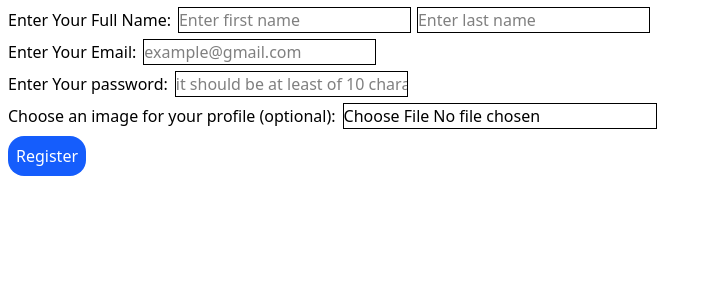
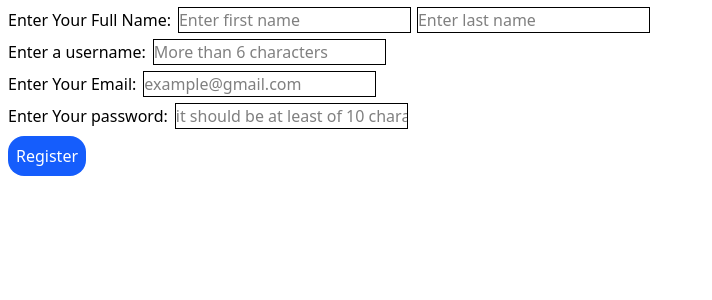
Before and after one commit to RITIK-coder-1/Task-Manager, a React (Vite) app in the folder code/client/: page / in a window 1280 px wide. Shown: the top 300 px of the page, without its empty margins (0-712 px from the left). Built offline with nearby package versions, Linux system fonts and the light colour scheme.

Commit message:
Added the register functionality to my register component

```diff
--- a/code/client/src/components/common/AuthCard.jsx
+++ b/code/client/src/components/common/AuthCard.jsx
@@ -1,8 +1,11 @@
 import React from "react";
 
-function AuthCard({ children }) {
+function AuthCard({ children, onSubmit }) {
   return (
-    <form className="flex flex-col justify-center items-start p-2 gap-2">
+    <form
+      className="flex flex-col justify-center items-start p-2 gap-2"
+      onSubmit={onSubmit}
+    >
       {children}
     </form>
   );
--- a/code/client/src/components/common/Button.jsx
+++ b/code/client/src/components/common/Button.jsx
@@ -1,8 +1,12 @@
 import React from "react";
 
-function Button({ content }) {
+function Button({ content, onClick, type }) {
   return (
-    <button className="bg-blue-600 rounded-2xl text-white p-2 cursor-pointer">
+    <button
+      className="bg-blue-600 rounded-2xl text-white p-2 cursor-pointer"
+      onClick={onClick}
+      type={type}
+    >
       {content}
     </button>
   );
--- a/code/client/src/components/common/Input.jsx
+++ b/code/client/src/components/common/Input.jsx
@@ -1,7 +1,15 @@
 import React from "react";
 
-function Input({ placeholder }) {
-  return <input type="text" placeholder={placeholder} className="outline-1" />;
+function Input({ placeholder, name, onChange }) {
+  return (
+    <input
+      type="text"
+      placeholder={placeholder}
+      className="outline-1"
+      name={name}
+      onChange={onChange}
+    />
+  );
 }
 
 export default Input;
--- a/code/client/src/features/index.features.js
+++ b/code/client/src/features/index.features.js
@@ -3,7 +3,7 @@ index.features.js
 This file exports all the redux slices from one single place
 ------------------------------------------------------------------------------ */
 
-import taskReducer from "./taskSlice";
-import userReducer from "./userSlice";
+import taskReducer from "./taskSlice.js";
+import userReducer from "./userSlice.js";
 
 export { taskReducer, userReducer };
--- a/code/client/src/features/userSlice.js
+++ b/code/client/src/features/userSlice.js
@@ -21,8 +21,11 @@ The function to register a user
 const register = createAsyncThunk(
   "users/register",
   async (userData, { rejectWithValue }) => {
+    console.log("register");
+
     try {
       const response = await registerUser(userData);
+
       return response; // the response sent by the backend
     } catch (error) {
       return rejectWithValue(error.response?.data?.message || error.message);
--- a/code/client/src/pages/auth/Register.jsx
+++ b/code/client/src/pages/auth/Register.jsx
@@ -1,26 +1,99 @@
-import React from "react";
+import React, { useEffect, useState } from "react";
 import { Input, AuthCard, Button } from "../../components/index.components.js";
+import { useDispatch, useSelector } from "react-redux";
+import { register } from "../../features/userSlice.js";
 function Register() {
+  const user = useSelector((state) => state.users.user);
+  const dispatch = useDispatch();
+  const [firstName, setFirstName] = useState("");
+  const [lastName, setLastName] = useState("");
+  const [email, setEmail] = useState("");
+  const [password, setPassword] = useState("");
+  const [username, setUsername] = useState("");
+
+  const handleOnSubmit = (e) => {
+    e.preventDefault(); // prevent page re-load
+    const payload = new FormData();
+    payload.append("firstName", firstName);
+    payload.append("lastName", lastName);
+    payload.append("email", email);
+    payload.append("password", password);
+    payload.append("username", username);
+
+    dispatch(register(payload));
+  };
+
+  useEffect(() => {
+    console.log(user);
+  }, [user]);
+
   return (
-    <AuthCard>
+    <AuthCard onSubmit={handleOnSubmit}>
       <div className="flex gap-2">
         <label>Enter Your Full Name: </label>
-        <Input placeholder={"Enter first name"} />
-        <Input placeholder={"Enter last name"} />
+        <Input
+          placeholder={"Enter first name"}
+          name={"firstName"}
+          onChange={(e) => {
+            const value = e.target.value;
+            setFirstName(value);
+          }}
+        />
+        <Input
+          placeholder={"Enter last name"}
+          name={"lastName"}
+          onChange={(e) => {
+            const value = e.target.value;
+            setLastName(value);
+          }}
+        />
+      </div>
+      <div className="flex gap-2">
+        <label>Enter a username: </label>
+        <Input
+          placeholder={"More than 6 characters"}
+          name={"username"}
+          onChange={(e) => {
+            const value = e.target.value;
+            setUsername(value);
+          }}
+        />
       </div>
       <div className="flex gap-2">
         <label>Enter Your Email: </label>
-        <Input placeholder={"example@gmail.com"} />
+        <Input
+          placeholder={"example@gmail.com"}
+          name={"email"}
+          onChange={(e) => {
+            const value = e.target.value;
+            setEmail(value);
+          }}
+        />
       </div>
       <div className="flex gap-2">
         <label>Enter Your password: </label>
-        <Input placeholder={"it should be at least of 10 characters."} />
+        <Input
+          placeholder={"it should be at least of 10 characters."}
+          name={"password"}
+          onChange={(e) => {
+            const value = e.target.value;
+            setPassword(value);
+          }}
+        />
       </div>
-      <div className="flex gap-2">
+      {/* <div className="flex gap-2">
         <label>Choose an image for your profile (optional): </label>
-        <input type="file" className="outline-1 cursor-pointer"></input>
-      </div>
-      <Button content={"Register"} />
+        <input
+          type="file"
+          className="outline-1 cursor-pointer"
+          name={"profilePicturePath"}
+          // onChange={(e) => {
+          //   const value = e.target.value;
+          //   setFirstName(value);
+          // }}
+        ></input>
+      </div> */}
+      <Button content={"Register"} type={"submit"} />
     </AuthCard>
   );
 }
--- a/code/client/src/store/store.js
+++ b/code/client/src/store/store.js
@@ -3,7 +3,7 @@ import { taskReducer, userReducer } from "../features/index.features.js";
 
 export const store = configureStore({
   reducer: {
-    task: taskReducer,
-    user: userReducer,
+    tasks: taskReducer,
+    users: userReducer,
   },
 });
```
